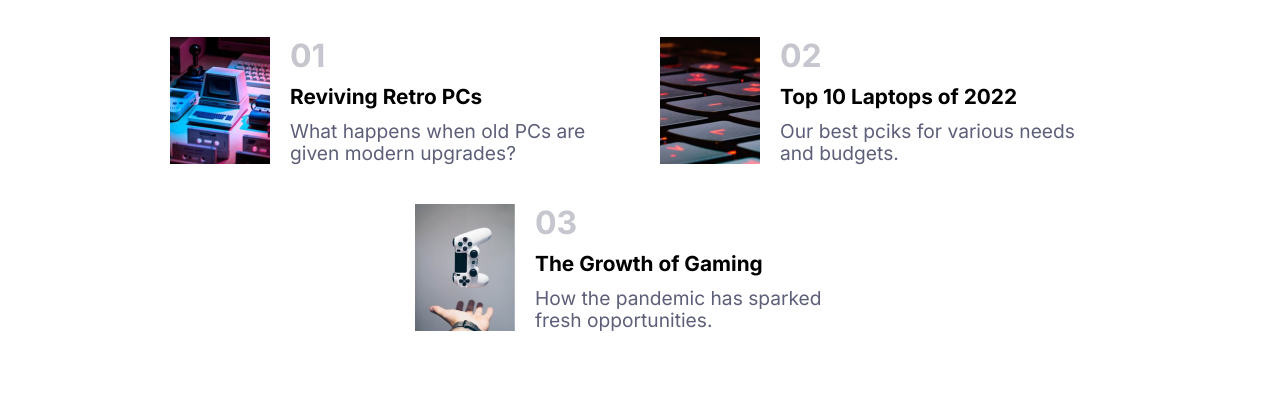
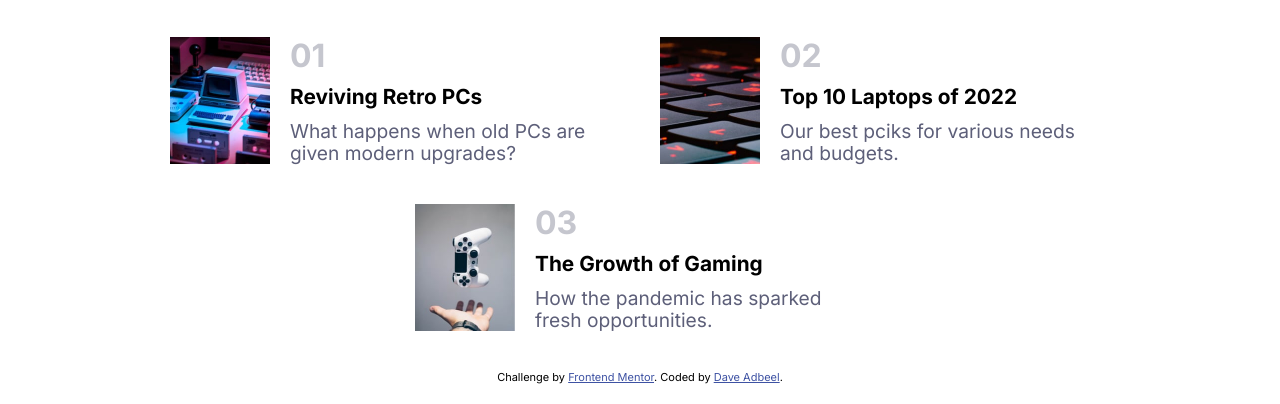
Before and after one commit to DaveAdbeel/News-homepages, a plain HTML site: page index.html in a window 1280 px wide. Shown: the part 819-1223 px from the top of the page. Drawn offline with nearby package versions, Linux system fonts and the light colour scheme.

Commit message:
adding attribution

```diff
--- a/index.html
+++ b/index.html
@@ -142,12 +142,12 @@
                 </aside>
             </article>
         </div>
-        <!-- <div class="attribution">
+        <div class="attribution">
          Challenge by
-         <a href="https://www.frontendmentor.io?ref=challenge" target="_blank"
+         <a href="https://www.frontendmentor.io/challenges/news-homepage-H6SWTa1MFl" target="_blank"
             >Frontend Mentor</a
-         >. Coded by <a href="#">Your Name Here</a>.
-      </div> -->
+         >. Coded by <a href="#">Dave Adbeel</a>.
+      </div>
         <script src="./src/js/nav.js"></script>
     </body>
 
```
